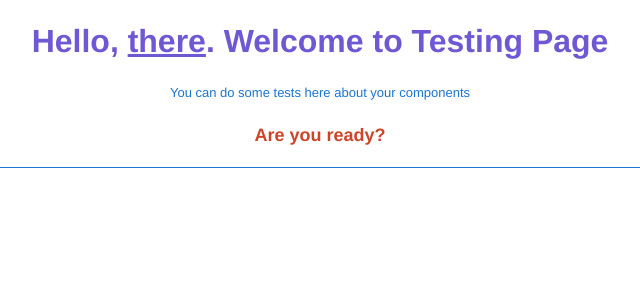
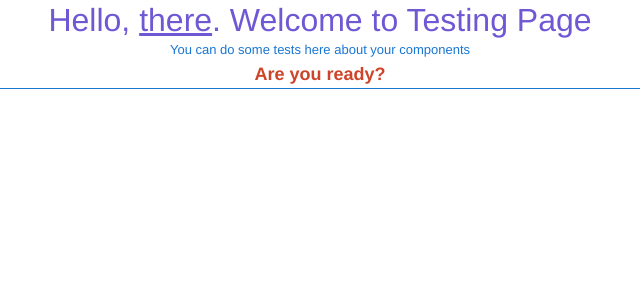
Before and after one commit to KevinZav/Punto-Venta, a Vue app: page /#/testing in a window 1280 px wide. Shown: the top 300 px of the page, without its empty margins (320-960 px from the left). Built offline with nearby package versions, Linux system fonts and the light colour scheme.

Commit message:
feat: add tailwind to project

```diff
--- a/src/assets/styles/_index.scss
+++ b/src/assets/styles/_index.scss
@@ -1 +1,5 @@
+@import 'tailwindcss/base';
+@import 'tailwindcss/components';
+@import 'tailwindcss/utilities';
+
 @import 'global';
--- /dev/null
+++ b/tailwind.config.js
@@ -0,0 +1,10 @@
+/** @type {import('tailwindcss').Config} */
+const colors = require('./tw-config/colors.js');
+module.exports = {
+  content: ["./index.html", "./src/**/*.{vue,js,ts,jsx,tsx}"],
+  theme: {
+    extend: {},
+    colors
+  },
+  plugins: [],
+}
--- /dev/null
+++ b/tw-config/colors.js
@@ -0,0 +1,13 @@
+module.exports = {
+  "primary": {
+    100: "#bbdefb",
+    200: "#90caf9",
+    300: "#64b5f6",
+    400: "#42a5f5",
+    500: "#2196f3",
+    600: "#1e88e5",
+    700: "#1976d2",
+    800: "#1565c0",
+    900: "#0d47a1"
+  }
+}
```
